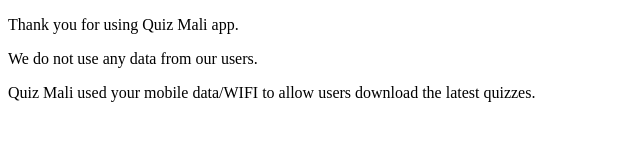
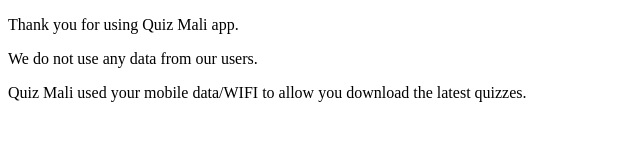
Before and after one commit to Mohamedelbechir/quiz-mali-policy, a plain HTML site: page index.html in a window 1280 px wide. Shown: the full height of the page, 0-640 px from the left. Drawn offline with Linux system fonts and the light colour scheme.

Commit message:
correct typo

```diff
--- a/index.html
+++ b/index.html
@@ -16,7 +16,7 @@
         We do not use any data from our users.
     </p>
     <p>
-        Quiz Mali used your mobile data/WIFI to allow users download the latest quizzes.
+        Quiz Mali used your mobile data/WIFI to allow you download the latest quizzes.
     </p>
 
 </body>
```
